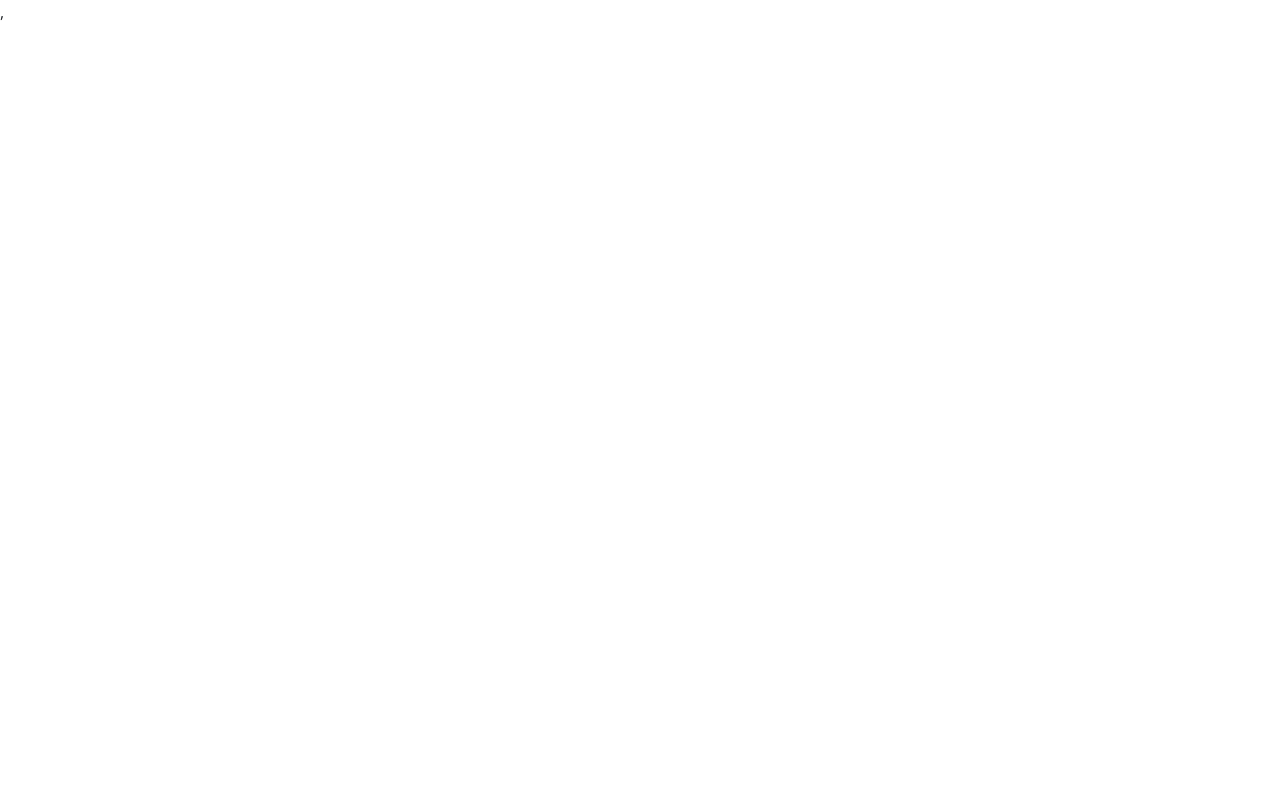
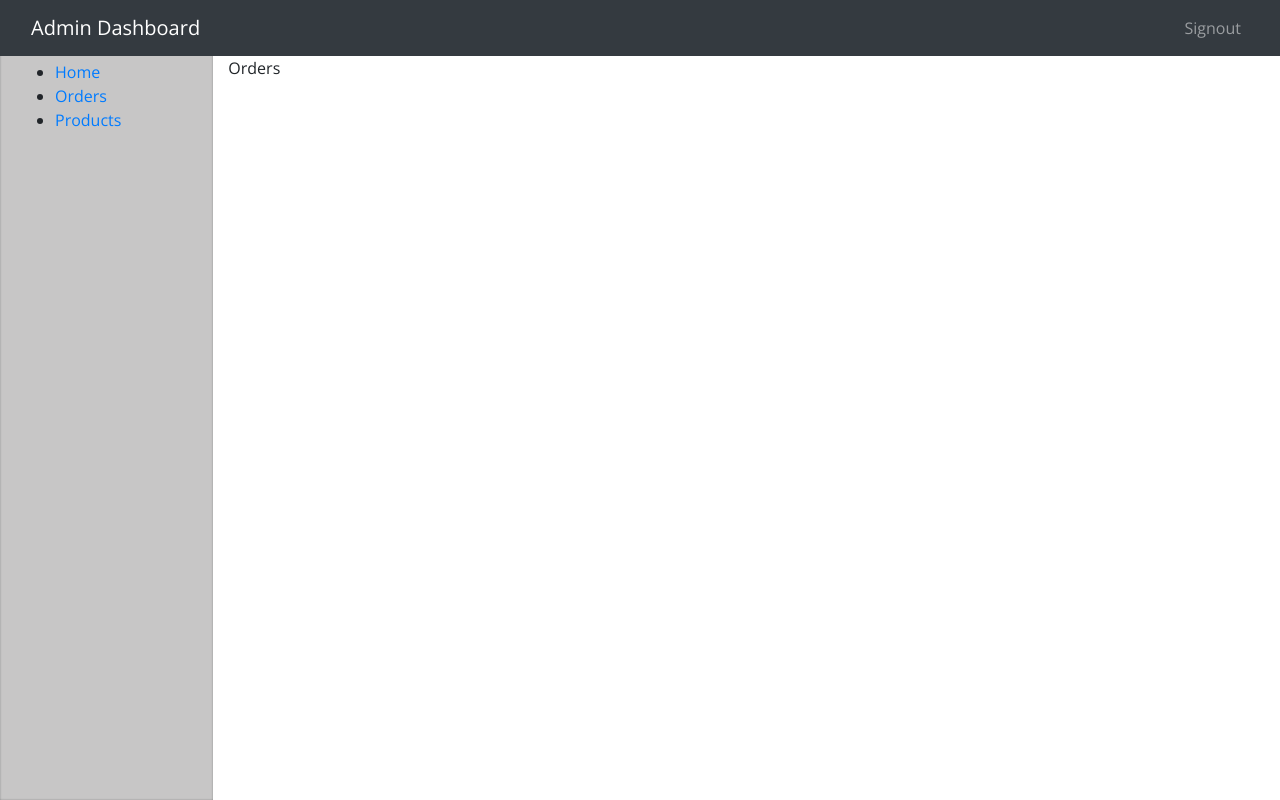
Before and after one commit to mrin247/Shopping-Application, a React (Create React App) app in the folder client-admin/: page /orders in a window 1280 px wide. Built offline with nearby package versions, Linux system fonts and the light colour scheme; sample sign-in values are in the browser's storage.

Commit message:
Configured new private routes in admin dashboard

```diff
--- a/client-admin/src/App.js
+++ b/client-admin/src/App.js
@@ -5,6 +5,8 @@ import { isUserLoggedIn } from './actions';
 import './App.css';
 import PrivateRoute from './compoents/HOC/privateRoute';
 import Home from './containers/Home';
+import Orders from './containers/Orders';
+import Products from './containers/Products';
 import Signin from './containers/Signin';
 import Signup from './containers/Signup';
 
@@ -30,6 +32,8 @@ function App() {
       <Router>
         <Switch>
           <PrivateRoute path="/" exact component={Home}/>
+          <PrivateRoute path="/products" component={Products}/>
+          <PrivateRoute path="/orders" component={Orders}/>
           <Route path="/signin" component={Signin}/>
           <Route path="/signup" component={Signup}/>
         </Switch>
--- a/client-admin/src/compoents/Layout/index.js
+++ b/client-admin/src/compoents/Layout/index.js
@@ -1,17 +1,40 @@
-import React from 'react';
-import Header from '../Header/index';
-
-
+import React from "react";
+import Header from "../Header/index";
+import { Col, Container, Jumbotron, Row } from "react-bootstrap";
+//import './style.css';
+import { NavLink } from "react-router-dom";
 
 const Layout = (props) => {
-   // ! Render Layout component
-  return(
+  // ! Render Layout component
+  return (
     <>
-     <Header/>
-     {props.children}
+      <Header />
+      {props.sidebar ? (
+        <Container fluid>
+          <Row>
+            <Col md={2} className="sidebar">
+              <ul>
+                <li>
+                  <NavLink to={"/"}>Home</NavLink>
+                </li>
+                <li>
+                  <NavLink to={"/orders"}>Orders</NavLink>
+                </li>
+                <li>
+                  <NavLink to={"/products"}>Products</NavLink>
+                </li>
+              </ul>
+            </Col>
+            <Col md={10} style={{ marginLeft: "auto" }}>
+              {props.children}
+            </Col>
+          </Row>
+        </Container>
+      ) : (
+        props.children
+      )}
     </>
-   )
-
- }
+  );
+};
 
 export default Layout;
--- a/client-admin/src/containers/Home/index.js
+++ b/client-admin/src/containers/Home/index.js
@@ -2,6 +2,7 @@ import React from 'react'
 import Layout from '../../compoents/Layout';
 import { Col, Container, Jumbotron, Row } from 'react-bootstrap';
 import './style.css';
+import {NavLink} from 'react-router-dom'
 
 /**
 * @author
@@ -13,11 +14,25 @@ const Home = (props) => {
   return(
    <Layout>
      <Container fluid>
-       <Row >
-         <Col md={2} className="sidebar">Side Bar</Col>
-         <Col md={10} style={{marginLeft: 'auto'}}>Container</Col>
-       </Row>
-     </Container>
+          <Row>
+            <Col md={2} className="sidebar">
+              <ul>
+                <li>
+                  <NavLink to={"/"}>Home</NavLink>
+                </li>
+                <li>
+                  <NavLink to={"/orders"}>Orders</NavLink>
+                </li>
+                <li>
+                  <NavLink to={"/products"}>Products</NavLink>
+                </li>
+              </ul>
+            </Col>
+            <Col md={10} style={{ marginLeft: "auto" }}>Container
+            </Col>
+          </Row>
+        </Container>
+
        {/* <Jumbotron style={{margin:'5rem', background: 'white'}} className="text-center">
            <h1>Hello to Admin Dashboard</h1>
            <p>tempor qui enim magna dolor minim cupidatat ad dolore magna commodo Ad exercitation tempor non velit Enim consectetur do sit ea duis anim cupidatat occaecat Reprehenderit cupidatat laboris cupidatat magna aliquip duis Et officia in culpa ut sunt amet eu fugiat officia laboris est nulla fugiat et Mollit Lorem voluptate officia cupidatat consequat consectetur quis laboris </p>
--- /dev/null
+++ b/client-admin/src/containers/Orders/index.js
@@ -0,0 +1,18 @@
+import React from 'react'
+import Layout from "../../compoents/Layout";
+
+/**
+* @author
+* @function Orders
+**/
+
+const Orders = (props) => {
+    return (
+        <Layout sidebar>
+          <div>Orders</div>
+        </Layout>
+      );
+
+ }
+
+export default Orders
--- /dev/null
+++ b/client-admin/src/containers/Products/index.js
@@ -0,0 +1,17 @@
+import React from "react";
+import Layout from "../../compoents/Layout";
+
+/**
+ * @author
+ * @function Products
+ **/
+
+const Products = (props) => {
+  return (
+    <Layout sidebar>
+      <div>Products</div>
+    </Layout>
+  );
+};
+
+export default Products;
--- a/client-admin/src/index.js
+++ b/client-admin/src/index.js
@@ -18,7 +18,6 @@ ReactDOM.render(
     <React.StrictMode>
       <App />
     </React.StrictMode>
-    ,
   </Provider>,
   document.getElementById("root")
 );
```
